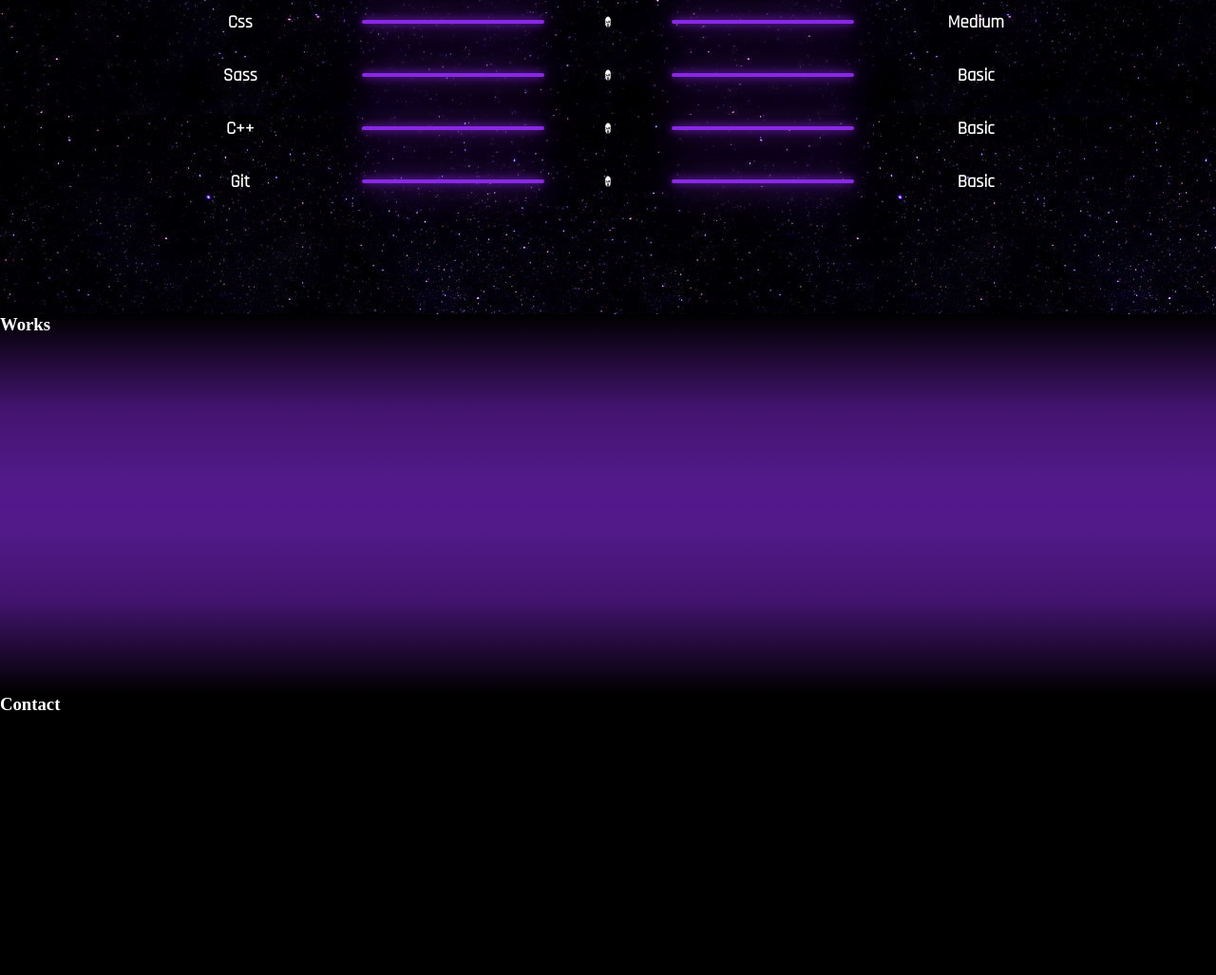
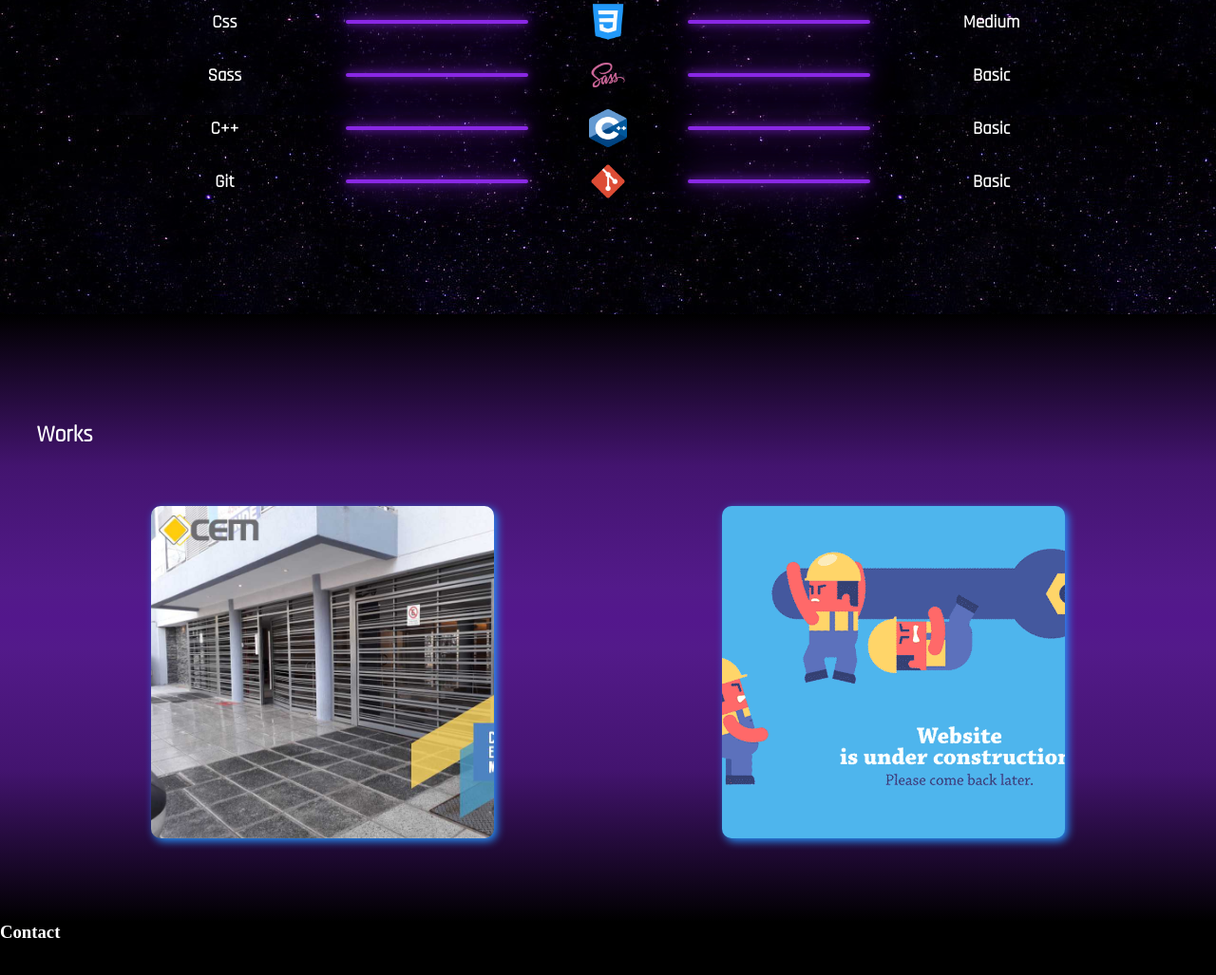
Before and after one commit to Ajax4040/portfolio02, a plain HTML site: page index.html in a window 1280 px wide. Shown: the part 1749-2776 px from the top of the page at 95% size. Drawn offline with Linux system fonts and the light colour scheme; a web font is replaced by a local one.

Commit message:
seccion works y mejoras generales

```diff
--- a/css/style.css
+++ b/css/style.css
@@ -24,6 +24,9 @@ body{
     "main"
     "footer";
 }
+
+/*------------------------------HEADER------------------------------*/
+/*------------------------------------------------------------------*/
 
 header{
     position: relative;
@@ -224,6 +227,9 @@ header{
     }
 }
 
+/*-------------------------------MAIN-------------------------------*/
+/*------------------------------------------------------------------*/
+
 main{
     grid-area: main;
     width: 100%;
@@ -239,6 +245,8 @@ main{
 h3{
     color: #fff;
 }
+
+/*---------------------------ABOUT ME--------------------------*/
 
 .contenedor__about-me{
     width: 100%;
@@ -279,6 +287,8 @@ h3{
     box-shadow: 3px 3px 5px #000,6px 6px 10px #00000065;
     border: #000 solid 3px;
 }
+
+/*----------------------------SKILLS---------------------------*/
 
 .contenedor__skills{
     width: 100%;
@@ -323,21 +333,172 @@ h3{
 }
 
 .cajitas-skills img{
-    height: 20%;
+    height: 70%;
 }
 
+/*----------------------------WORKS----------------------------*/
+
 .contenedor__works{
+    padding: 8% 3% 3% 3%;
     width: 100%;
-    height: 20%;
+    height: 80vh;
     background: rgb(0,0,0);
     background: linear-gradient(0deg, rgba(0,0,0,1) 0%, rgba(67,20,111,1) 25%, rgba(83,26,138,1) 45%, rgba(83,23,140,1) 50%, rgba(83,26,138,1) 55%, rgba(67,20,111,1) 75%, rgba(0,0,0,1) 100%);
+    display: grid;
+    grid-template-rows:0.1fr 0.9fr;
+    grid-template-columns: 0.5fr 0.5fr;
+    grid-template-areas:
+	"h3 balnco"
+    "cem construction";
 }
+
+.works-h2{
+    grid-area: h3;
+    width: 100%;
+    display: flex;
+    justify-content: flex-start;
+    align-items: center;
+    color: #fff;
+    font-family: 'Rajdhani', sans-serif;
+}
+
+.works-cem1{
+    grid-area: cem;
+    width:100%;
+    height:100%;
+    display: flex;
+    flex-direction: column;
+    align-items: center;
+    justify-content: center;
+    filter: drop-shadow(3px 3px 5px #2695ff);
+}
+
+.imagen_fondo{
+    width:60%; height:78%;
+    background-image: url(../images/1.jpg);
+    background-repeat: no-repeat;
+    background-size: cover;
+    overflow: hidden;
+    position: relative;
+    border-radius: 10px;
+}
+
+.imagen_fondo .deroul_titre{
+    position: absolute;
+    text-transform: uppercase;
+    font-family: 'Rajdhani', sans-serif;
+    padding: 7px;
+    z-index: 1000;
+    top:60%;left:-80%;
+    color:#ffffff;
+    font-weight: 300;
+    font-size: 13px; width: 80%;
+    -webkit-transition: all 0.7s;
+    -moz-transition: all 0.7s;
+    -ms-transition: all 0.7s;
+    transition: all 0.7s;
+    border-radius: 5px;
+}
+
+.imagen_fondo:hover .deroul_titre{
+    background-color:rgba(83,23,140,1); left:0px;
+}
+
+.imagen_fondo .deroul_soustitre{
+    position: absolute;
+    font-family: 'Rajdhani', sans-serif;
+    padding: 5px;
+    z-index: 1000;
+    top:60%;right:-85%;
+    margin-top: 25px;
+    color:#ffffff;
+    font-weight: 300;
+    font-size: 11px; width: 80%;
+    -webkit-transition: all 0.7s;
+    -moz-transition: all 0.7s;
+    -ms-transition: all 0.7s;
+    transition: all 0.7s;
+}
+
+.imagen_fondo:hover .deroul_soustitre{
+    background-color:rgba(128, 35, 214, 0.712);right:0px;
+}
+
+.works-cem2{
+    grid-area: construction;
+    width:100%;
+    height:100%;
+    display: flex;
+    flex-direction: column;
+    align-items: center;
+    justify-content: center;
+    filter: drop-shadow(3px 3px 5px #2695ff);
+}
+.imagen_fondo2{
+    width:60%; height:78%;
+    background-image: url(../images/construction.gif);
+    background-repeat: no-repeat;
+    background-size: cover;
+    background-position: center;
+    overflow: hidden;
+    position: relative;
+    border-radius: 10px;
+    padding: 3%;
+}
+
+.imagen_fondo2 .deroul_titre{
+    position: absolute;
+    text-transform: uppercase;
+    font-family: 'Rajdhani', sans-serif;
+    padding: 7px;
+    z-index: 1000;
+    top:60%;left:-80%;
+    color:#ffffff;
+    font-weight: 300;
+    font-size: 13px; width: 80%;
+    -webkit-transition: all 0.7s;
+    -moz-transition: all 0.7s;
+    -ms-transition: all 0.7s;
+    transition: all 0.7s;
+    border-radius: 5px;
+}
+
+.imagen_fondo2:hover .deroul_titre{
+    background-color:rgba(83,23,140,1); left:0px;
+
+}
+
+.imagen_fondo2 .deroul_soustitre
+{
+    position: absolute;
+    font-family: 'Rajdhani', sans-serif;
+    padding: 5px;
+    z-index: 1000;
+    top:60%;right:-85%;
+    margin-top: 25px;
+    color:#ffffff;
+    font-weight: 300;
+    font-size: 11px; width: 80%;
+    -webkit-transition: all 0.7s;
+    -moz-transition: all 0.7s;
+    -ms-transition: all 0.7s;
+    transition: all 0.7s;
+}
+
+.imagen_fondo2:hover .deroul_soustitre{
+    background-color:rgba(128, 35, 214, 0.712);right:0px;
+}
+
+/*---------------------------CONTACT---------------------------*/
 
 .contenedor__contact{
     width: 100%;
     height: 10%;
     background-color: #000;
 }
+
+/*------------------------------FOOTER------------------------------*/
+/*------------------------------------------------------------------*/
 
 footer{
     grid-area: footer;
@@ -346,6 +507,10 @@ footer{
     background-color: grey;
 }
 
+/*--------------------------------Media queries--------------------------------*/
+/*-----------------------------------------------------------------------------*/
+
+/*----------------Pantalla 3000px----------------*/
 @media only screen and (max-width: 3000px){
 	.nav2, .secciones2{
 		display: none;
@@ -356,6 +521,7 @@ footer{
 	}
 }
 
+/*----------------Pantalla 1441px----------------*/
 @media only screen and (max-width: 1441px){
     .titulo .primario {
         font-size: 8vw;
@@ -370,6 +536,7 @@ footer{
     }
 }
 
+/*----------------Pantalla 769px----------------*/
 @media only screen and (max-width: 769px){
     .logo img{
         padding-top: 10%;
@@ -379,6 +546,10 @@ footer{
         width: 70%;
     }
 
+    .contenedor__about-me{
+        width: 100%;
+        height: 80vh;
+    }
     .contenedor__about-me h3{
         width: 60%;
         font-size: 80%;
@@ -387,8 +558,22 @@ footer{
     .img-about img{
         width: 80%;
     }
+
+    .contenedor__works{
+        padding: 10% 2% 2% 2%;
+        height: 60vh;
+    }
+
+    .imagen_fondo{
+        width:60%; height:50%;
+    }
+
+    .imagen_fondo2{
+        width:60%; height:50%;
+    }
 }
 
+/*----------------Pantalla 500px----------------*/
 @media only screen and (max-width: 500px){
     .botones a{
     margin-right: 3%;
@@ -396,6 +581,7 @@ footer{
     }
 }
 
+/*----------------Pantalla 425px----------------*/
 @media only screen and (max-width: 425px){
     .nav1, .imagen-perfil{
         display: none;
@@ -501,28 +687,28 @@ footer{
 
     .wrapper {
         animation: scroll 200s linear infinite;
-      }
+    }
 
     .titulo {
         display: flex;
         flex-direction: column;
         justify-content: center;
         align-items: center;
-      }
+    }
 
     .titulo .primario {
         width: 100%;
         padding-left: 0%;
         font-size: 18vw;
         text-align: center;
-      }
+    }
 
     .titulo .secundario {
         width: 100%;
         padding-left: 0%;
         font-size: 14vw;
         text-align: center;
-      }
+    }
 
     .contenedor__about-me{
         width: 100%;
@@ -562,5 +748,20 @@ footer{
         font-size: 80%;
     }
 
+    .contenedor__works{
+        padding: 6% 2% 2% 2%;
+        width: 100%;
+        height: 100vh;
+        display: grid;
+        grid-template-rows:0.1fr 0.4fr 0.4fr;
+        grid-template-areas:
+        "h3 h3"
+        "cem cem"
+        "construction construction";
+    }
+
+    .works-h2{
+        justify-content: center;
+    }
 
 }
--- a/index.html
+++ b/index.html
@@ -55,8 +55,8 @@
                 <section class="contenedor__about-me" id="about-me">
                     <div class="img-about"><img src="images/uni.jpg"></div>
                     <h3>Hello! My name is Julian Appella and I am taking my first steps in this wide and exciting world of programming.<br><br>
-                        Currently (2023) I am studying the second year of the Computer Engineering degree at the National University of La Matanza in Buenos Aires, Argentina and in turn, I am internalizing what Web and front-end Development is, with expectations of working in back-end development.<br><br>
-                        I am also taking web development courses at the Coderhouse academy, more specifically Html course and Css course.<br><br>
+                        Currently (2023) I am studying the second year of the Computer Engineering degree at the National University of La Matanza in Buenos Aires, Argentina.<br><br>
+                        In turn I am internalizing what Web and front-end Development is, with expectations of working in back-end development, taking web development courses at Coderhouse academy, more specifically Html and Css courses.<br><br>
                         Dedication, versatility, responsibility and proactivity are some of the adjectives that describe my profile, as well as excellent human relations management and a great learning capacity.
                     </h3>
                 </section>
@@ -65,41 +65,55 @@
                         <div class="cajitas-skills">
                             <div class="h3"><h3>Html</h3></div>
                             <div class="barra"></div>
-                            <img src="images/logox.png">
+                            <img src="images/html.png">
                             <div class="barra"></div>
                             <div class="h3"><h3>Medium</h3></div>
                         </div>
                         <div class="cajitas-skills">
                             <div class="h3"><h3>Css</h3></div>
                             <div class="barra"></div>
-                            <img src="images/logox.png">
+                            <img src="images/css.png">
                             <div class="barra"></div>
                             <div class="h3"><h3>Medium</h3></div>
                         </div>
                         <div class="cajitas-skills">
                             <div class="h3"><h3>Sass</h3></div>
                             <div class="barra"></div>
-                            <img src="images/logox.png">
+                            <img src="images/sass.png">
                             <div class="barra"></div>
                             <div class="h3"><h3>Basic</h3></div>
                         </div>
                         <div class="cajitas-skills">
                             <div class="h3"><h3>C++</h3></div>
                             <div class="barra"></div>
-                            <img src="images/logox.png">
+                            <img src="images/cpp.png">
                             <div class="barra"></div>
                             <div class="h3"><h3>Basic</h3></div>
                         </div>
                         <div class="cajitas-skills">
                             <div class="h3"><h3>Git</h3></div>
                             <div class="barra"></div>
-                            <img src="images/logox.png">
+                            <img src="images/git.png">
                             <div class="barra"></div>
                             <div class="h3"><h3>Basic</h3></div>
                         </div>
                 </section>
                 <section class="contenedor__works" id="works">
-                    <h3>Works</h3>
+                    <div class="works-h2"><h2>Works</h2></div>
+                    <div class="works-cem1">
+                        <div class="imagen_fondo">
+                            <a href="https://industriacem1.000webhostapp.com/" target="_BLANK">
+                                <div class="deroul_titre">Proyecto 1</div>
+                                <div class="deroul_soustitre">Industria cem</div>
+                            </a>
+                        </div>
+                    </div>
+                    <div class="works-cem2">
+                        <div class="imagen_fondo2">
+                            <div class="deroul_titre">Under</div>
+                            <div class="deroul_soustitre">Construction</div>
+                        </div>
+                    </div>
                 </section>
                 <section class="contenedor__contact" id="contact">
                     <h3>Contact</h3>
```
Also changed, not shown: images/1.jpg (added), images/construction.gif (added), images/construction2.gif (added), images/cpp.png (added), images/css.png (added), images/git.png (added), images/html.png (added), images/sass.png (added).
